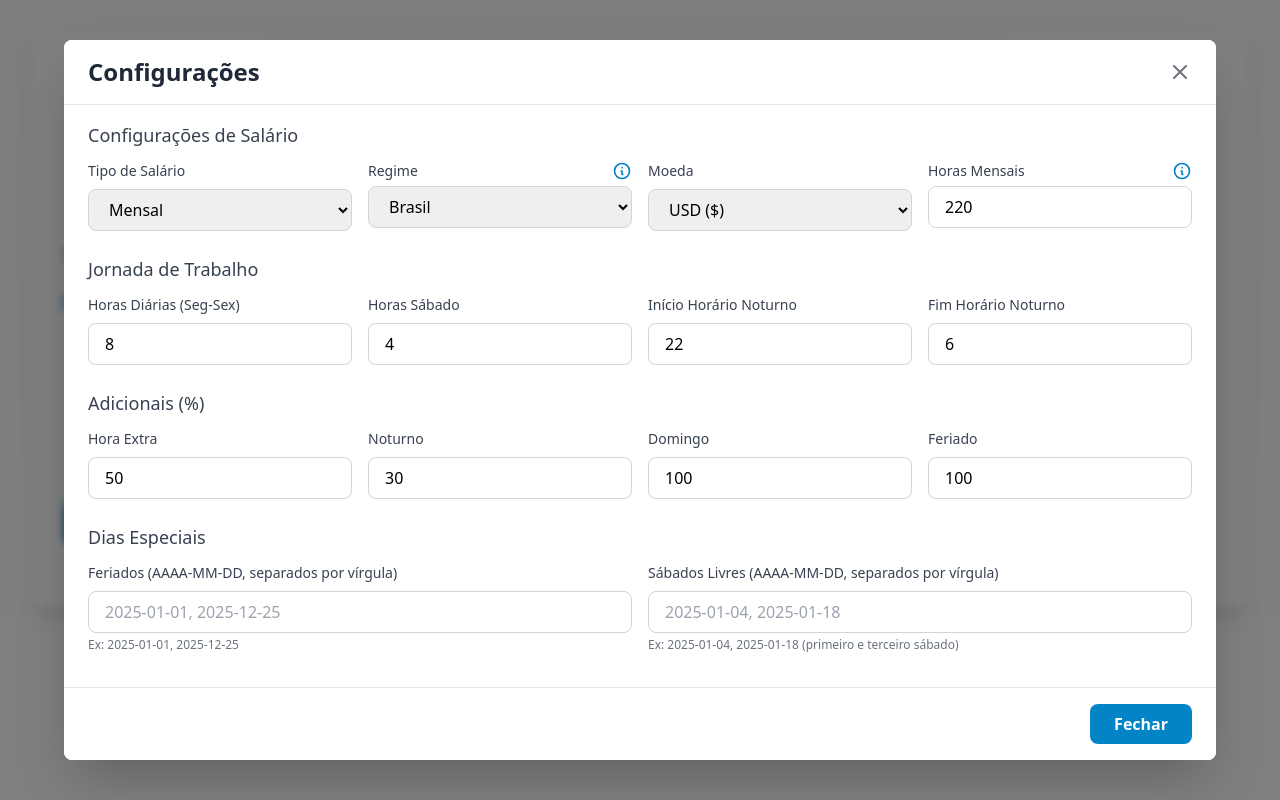
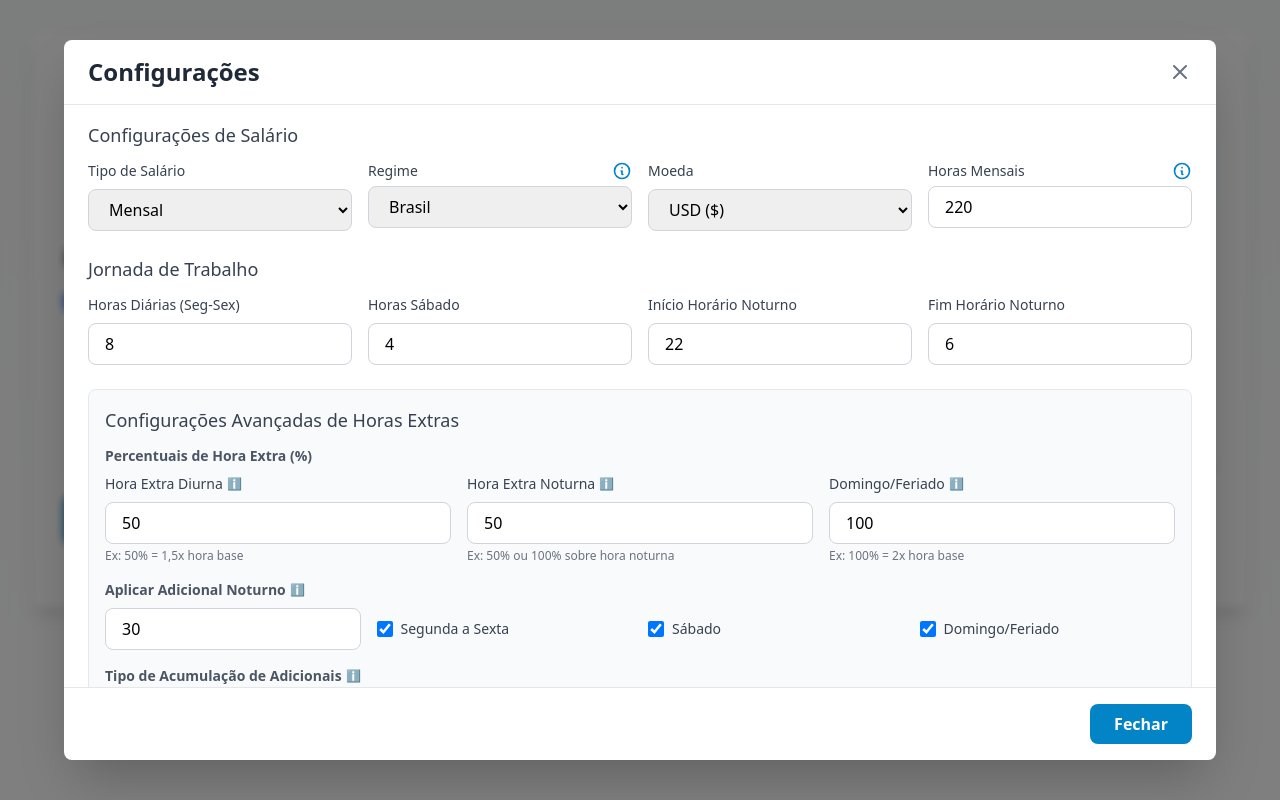
Before and after one commit to filipesr/horas-extras, a Next.js app: page / in a window 1280 px wide. Both pictures are taken after a click on the button "Config". Built offline with nearby package versions, Linux system fonts and the light colour scheme.

Commit message:
improving config tab

```diff
--- a/app/components/ConfigurationSection.tsx
+++ b/app/components/ConfigurationSection.tsx
@@ -43,10 +43,24 @@ export default function ConfigurationSection({
         ...config,
         regime: newRegime,
         horasMensais: 208,
+
+        // Percentuais de hora extra
+        percentualExtraDiurna: 50,
+        percentualExtraNoturna: 100, // 100% sobre a hora noturna base
+        percentualExtraDomingoFeriado: 100,
+
+        // Adicional noturno
+        percentualNoturno: 30,
+        noturnoSegSex: true,
+        noturnoSabado: true,
+        noturnoDomingoFeriado: true, // Paraguay NÃO acumula
+
+        // Tipo de acumulação
+        adicionaisSomados: false,
+
+        // Compatibilidade
         percentualExtra: 50,
-        percentualNoturno: 30,
-        percentualDomingo: 100,
-        percentualFeriado: 100,
+
         horasDiarias: 8,
         horasSabado: 5,
         inicioNoturno: 20,
@@ -57,10 +71,24 @@ export default function ConfigurationSection({
         ...config,
         regime: newRegime,
         horasMensais: 220,
+
+        // Percentuais de hora extra
+        percentualExtraDiurna: 50,
+        percentualExtraNoturna: 50,
+        percentualExtraDomingoFeriado: 100,
+
+        // Adicional noturno
+        percentualNoturno: 30,
+        noturnoSegSex: true,
+        noturnoSabado: true,
+        noturnoDomingoFeriado: true, // Brasil acumula noturno em domingo/feriado
+
+        // Tipo de acumulação
+        adicionaisSomados: true,
+
+        // Compatibilidade
         percentualExtra: 50,
-        percentualNoturno: 30,
-        percentualDomingo: 100,
-        percentualFeriado: 100,
+
         horasDiarias: 8,
         horasSabado: 4,
         inicioNoturno: 22,
@@ -386,33 +414,95 @@ export default function ConfigurationSection({
         </div>
       </div>
 
-      {/* Seção: Adicionais */}
-      <div className="mb-6">
+      {/* Seção: Configurações Avançadas de Horas Extras */}
+      <div className="mb-6 p-4 bg-gray-50 dark:bg-gray-900/30 rounded-lg border border-gray-200 dark:border-gray-700">
         <h3 className="text-lg font-medium mb-3 text-gray-700 dark:text-gray-300">
-          Adicionais (%)
+          Configurações Avançadas de Horas Extras
         </h3>
-        <div className="grid grid-cols-1 md:grid-cols-2 lg:grid-cols-4 gap-4">
-          {/* Percentual Hora Extra */}
+
+        {/* Percentuais de Hora Extra */}
+        <div className="mb-4">
+          <h4 className="text-sm font-semibold mb-2 text-gray-600 dark:text-gray-400">
+            Percentuais de Hora Extra (%)
+          </h4>
+          <div className="grid grid-cols-1 md:grid-cols-3 gap-4">
+            {/* Hora Extra Diurna */}
             <div>
               <label className="block text-sm font-medium text-gray-700 dark:text-gray-300 mb-2">
-              Hora Extra
+                <span className="flex items-center gap-1">
+                  Hora Extra Diurna
+                  <span className="text-xs text-gray-500" title="Adicional aplicado sobre horas extras trabalhadas em horário diurno">ℹ️</span>
+                </span>
               </label>
               <input
                 type="number"
-              value={config.percentualExtra}
+                value={config.percentualExtraDiurna}
                 onChange={(e) =>
-                setConfig({ ...config, percentualExtra: parseFloat(e.target.value) || 0 })
+                  setConfig({ ...config, percentualExtraDiurna: parseFloat(e.target.value) || 0 })
                 }
                 className="w-full px-4 py-2 border border-gray-300 dark:border-gray-600 rounded-lg focus:ring-2 focus:ring-primary-500 focus:border-transparent dark:bg-gray-700 dark:text-white"
                 placeholder="50"
               />
+              <p className="text-xs text-gray-500 dark:text-gray-400 mt-1">
+                Ex: 50% = 1,5x hora base
+              </p>
             </div>
 
+            {/* Hora Extra Noturna */}
+            <div>
+              <label className="block text-sm font-medium text-gray-700 dark:text-gray-300 mb-2">
+                <span className="flex items-center gap-1">
+                  Hora Extra Noturna
+                  <span className="text-xs text-gray-500" title="Adicional aplicado sobre horas extras trabalhadas em horário noturno">ℹ️</span>
+                </span>
+              </label>
+              <input
+                type="number"
+                value={config.percentualExtraNoturna}
+                onChange={(e) =>
+                  setConfig({ ...config, percentualExtraNoturna: parseFloat(e.target.value) || 0 })
+                }
+                className="w-full px-4 py-2 border border-gray-300 dark:border-gray-600 rounded-lg focus:ring-2 focus:ring-primary-500 focus:border-transparent dark:bg-gray-700 dark:text-white"
+                placeholder="50"
+              />
+              <p className="text-xs text-gray-500 dark:text-gray-400 mt-1">
+                Ex: 50% ou 100% sobre hora noturna
+              </p>
+            </div>
+
+            {/* Hora Extra Domingo/Feriado */}
+            <div>
+              <label className="block text-sm font-medium text-gray-700 dark:text-gray-300 mb-2">
+                <span className="flex items-center gap-1">
+                  Domingo/Feriado
+                  <span className="text-xs text-gray-500" title="Adicional aplicado sobre horas trabalhadas em domingos e feriados">ℹ️</span>
+                </span>
+              </label>
+              <input
+                type="number"
+                value={config.percentualExtraDomingoFeriado}
+                onChange={(e) =>
+                  setConfig({ ...config, percentualExtraDomingoFeriado: parseFloat(e.target.value) || 0 })
+                }
+                className="w-full px-4 py-2 border border-gray-300 dark:border-gray-600 rounded-lg focus:ring-2 focus:ring-primary-500 focus:border-transparent dark:bg-gray-700 dark:text-white"
+                placeholder="100"
+              />
+              <p className="text-xs text-gray-500 dark:text-gray-400 mt-1">
+                Ex: 100% = 2x hora base
+              </p>
+            </div>
+          </div>
+        </div>
+
+        {/* Aplicar Adicional Noturno */}
+        <div className="mb-4">
+          <h4 className="text-sm font-semibold mb-2 text-gray-600 dark:text-gray-400 flex items-center gap-1">
+            Aplicar Adicional Noturno
+            <span className="text-xs text-gray-500 font-normal" title="Define em quais dias o adicional noturno será aplicado">ℹ️</span>
+          </h4>
+          <div className="grid grid-cols-1 md:grid-cols-4 gap-4">
             {/* Percentual Noturno */}
             <div>
-            <label className="block text-sm font-medium text-gray-700 dark:text-gray-300 mb-2">
-              Noturno
-            </label>
               <input
                 type="number"
                 value={config.percentualNoturno}
@@ -423,37 +513,83 @@ export default function ConfigurationSection({
                 placeholder="20"
               />
             </div>
-
-          {/* Percentual Domingo */}
-          <div>
-            <label className="block text-sm font-medium text-gray-700 dark:text-gray-300 mb-2">
-              Domingo
+            {/* Noturno Seg-Sex */}
+            <div className="flex items-center">
+              <input
+                type="checkbox"
+                id="noturnoSegSex"
+                checked={config.noturnoSegSex}
+                onChange={(e) =>
+                  setConfig({ ...config, noturnoSegSex: e.target.checked })
+                }
+                className="w-4 h-4 text-primary-600 bg-gray-100 border-gray-300 rounded focus:ring-primary-500 dark:focus:ring-primary-600 dark:ring-offset-gray-800 focus:ring-2 dark:bg-gray-700 dark:border-gray-600"
+              />
+              <label htmlFor="noturnoSegSex" className="ml-2 text-sm font-medium text-gray-700 dark:text-gray-300">
+                Segunda a Sexta
               </label>
-            <input
-              type="number"
-              value={config.percentualDomingo}
-              onChange={(e) =>
-                setConfig({ ...config, percentualDomingo: parseFloat(e.target.value) || 0 })
-              }
-              className="w-full px-4 py-2 border border-gray-300 dark:border-gray-600 rounded-lg focus:ring-2 focus:ring-primary-500 focus:border-transparent dark:bg-gray-700 dark:text-white"
-              placeholder="100"
-            />
             </div>
 
-          {/* Percentual Feriado */}
+            {/* Noturno Sábado */}
+            <div className="flex items-center">
+              <input
+                type="checkbox"
+                id="noturnoSabado"
+                checked={config.noturnoSabado}
+                onChange={(e) =>
+                  setConfig({ ...config, noturnoSabado: e.target.checked })
+                }
+                className="w-4 h-4 text-primary-600 bg-gray-100 border-gray-300 rounded focus:ring-primary-500 dark:focus:ring-primary-600 dark:ring-offset-gray-800 focus:ring-2 dark:bg-gray-700 dark:border-gray-600"
+              />
+              <label htmlFor="noturnoSabado" className="ml-2 text-sm font-medium text-gray-700 dark:text-gray-300">
+                Sábado
+              </label>
+            </div>
+
+            {/* Noturno Domingo/Feriado */}
+            <div className="flex items-center">
+              <input
+                type="checkbox"
+                id="noturnoDomingoFeriado"
+                checked={config.noturnoDomingoFeriado}
+                onChange={(e) =>
+                  setConfig({ ...config, noturnoDomingoFeriado: e.target.checked })
+                }
+                className="w-4 h-4 text-primary-600 bg-gray-100 border-gray-300 rounded focus:ring-primary-500 dark:focus:ring-primary-600 dark:ring-offset-gray-800 focus:ring-2 dark:bg-gray-700 dark:border-gray-600"
+              />
+              <label htmlFor="noturnoDomingoFeriado" className="ml-2 text-sm font-medium text-gray-700 dark:text-gray-300">
+                Domingo/Feriado
+              </label>
+            </div>
+          </div>
+        </div>
+
+        {/* Tipo de Acumulação */}
         <div>
-            <label className="block text-sm font-medium text-gray-700 dark:text-gray-300 mb-2">
-              Feriado
+          <h4 className="text-sm font-semibold mb-2 text-gray-600 dark:text-gray-400 flex items-center gap-1">
+            Tipo de Acumulação de Adicionais
+            <span className="text-xs text-gray-500 font-normal" title="Define como os adicionais (extra + noturno) são calculados">ℹ️</span>
+          </h4>
+          <div className="flex items-start gap-2 p-3 bg-white dark:bg-gray-800 rounded-lg border border-gray-200 dark:border-gray-600">
+            <input
+              type="checkbox"
+              id="adicionaisSomados"
+              checked={config.adicionaisSomados}
+              onChange={(e) =>
+                setConfig({ ...config, adicionaisSomados: e.target.checked })
+              }
+              className="mt-1 w-4 h-4 text-primary-600 bg-gray-100 border-gray-300 rounded focus:ring-primary-500 dark:focus:ring-primary-600 dark:ring-offset-gray-800 focus:ring-2 dark:bg-gray-700 dark:border-gray-600"
+            />
+            <div>
+              <label htmlFor="adicionaisSomados" className="text-sm font-medium text-gray-700 dark:text-gray-300 cursor-pointer">
+                Adicionais Somados
               </label>
-            <input
-              type="number"
-              value={config.percentualFeriado}
-              onChange={(e) =>
-                setConfig({ ...config, percentualFeriado: parseFloat(e.target.value) || 0 })
-              }
-              className="w-full px-4 py-2 border border-gray-300 dark:border-gray-600 rounded-lg focus:ring-2 focus:ring-primary-500 focus:border-transparent dark:bg-gray-700 dark:text-white"
-              placeholder="100"
-            />
+              <p className="text-xs text-gray-500 dark:text-gray-400 mt-1">
+                ✓ Marcado: Adicional extra + adicional noturno são somados<br/>
+                <span className="italic">Ex: 50% (extra) + 30% (noturno) = 80% total</span><br/><br/>
+                ✗ Desmarcado: Adicional extra é aplicado em cascata sobre o adicional noturno<br/>
+                <span className="italic">Ex: hora base × 1,3 (noturno) × 1,5 (extra) = 1,95x</span>
+              </p>
+            </div>
           </div>
         </div>
       </div>
--- a/app/page.tsx
+++ b/app/page.tsx
@@ -18,10 +18,26 @@ export default function Home() {
     valorSalario: 1000,
     horasMensais: 220,
     currency: 'USD',
+
+    // Percentuais de hora extra
+    percentualExtraDiurna: 50,
+    percentualExtraNoturna: 50,
+    percentualExtraDomingoFeriado: 100,
+
+    // Adicional noturno
+    percentualNoturno: 30,
+    noturnoSegSex: true,
+    noturnoSabado: true,
+    noturnoDomingoFeriado: true,
+
+    // Tipo de acumulação
+    adicionaisSomados: true, // Brasil soma os adicionais
+
+    // Compatibilidade
     percentualExtra: 50,
-    percentualNoturno: 30,
     percentualDomingo: 100,
     percentualFeriado: 100,
+
     horasDiarias: 8,
     horasSabado: 4,
     inicioNoturno: 22,
--- a/app/types/index.ts
+++ b/app/types/index.ts
@@ -22,10 +22,26 @@ export interface Config {
   valorSalario: number
   horasMensais: number
   currency: 'BRL' | 'PYG' | 'USD'
-  percentualExtra: number
+
+  // Percentuais de hora extra
+  percentualExtraDiurna: number // Percentual para hora extra diurna
+  percentualExtraNoturna: number // Percentual para hora extra noturna
+  percentualExtraDomingoFeriado: number // Percentual para hora extra em domingo/feriado
+
+  // Adicional noturno
   percentualNoturno: number
-  percentualDomingo: number
-  percentualFeriado: number
+  noturnoSegSex: boolean // Aplicar adicional noturno de seg-sex
+  noturnoSabado: boolean // Aplicar adicional noturno no sábado
+  noturnoDomingoFeriado: boolean // Aplicar adicional noturno em domingo/feriado
+
+  // Tipo de acumulação
+  adicionaisSomados: boolean // true = somados, false = multiplicados em cascata
+
+  // Configurações antigas mantidas para compatibilidade
+  percentualExtra: number // Compatibilidade
+  percentualDomingo: number // Compatibilidade
+  percentualFeriado: number // Compatibilidade
+
   horasDiarias: number
   horasSabado: number
   inicioNoturno: number
--- a/app/utils/calculator.ts
+++ b/app/utils/calculator.ts
@@ -106,23 +106,12 @@ export const calcularHorasNoturnas = (
 }
 
 /**
- * Calcula um registro de trabalho completo
+ * Calcula um registro de trabalho completo usando configurações detalhadas
  *
- * Regras Brasil:
- * - Segunda a sexta: jornada de 8h, horas além recebem adicional de hora extra (50%)
- * - Sábado: jornada de 4h, horas além recebem adicional de hora extra (50%)
- * - Sábado livre: adicional de 50% sobre TODAS as horas (não é hora extra)
- * - Domingo: adicional de 100% sobre TODAS as horas (não separa hora extra)
- * - Feriado: adicional de 100% sobre TODAS as horas (não separa hora extra)
- * - Noturno a partir das 22h: adicional noturno (30%) sobre horas noturnas
- * - Adicionais de domingo/feriado e noturno são cumulativos
- *
- * Regras Paraguay:
- * - Segunda a sábado: jornada de 8h (seg-sex) ou 4h (sáb)
- * - Hora extra diurna (seg-sáb): +50% (1,5x)
- * - Hora ordinária noturna (seg-sáb): +30% (1,3x)
- * - Hora extra noturna (seg-sáb): +100% sobre hora noturna (2,6x hora diurna)
- * - Qualquer hora em domingo/feriado: +100% (2x), NÃO acumula com extra ou noturno
+ * A lógica agora é genérica e usa as configurações avançadas para determinar:
+ * - Percentuais específicos para hora extra diurna, noturna e domingo/feriado
+ * - Em quais dias o adicional noturno é aplicado
+ * - Se os adicionais são somados ou multiplicados em cascata
  *
  * IMPORTANTE: Esta função assume que entrada e saída estão no mesmo dia.
  * Para períodos que cruzam meia-noite, use calculateRecord
@@ -160,85 +149,123 @@ const calculateSingleDayRecord = (
     config.fimNoturno
   )
 
-  // Precisamos separar as horas noturnas entre normais e extras
-  const horasNoturnasNormais = horasNormais > 0
+  // Separar horas noturnas entre normais e extras (proporcionalmente)
+  const horasNoturnasNormais = horasNormais > 0 && horasNoturnas > 0
     ? Math.min(horasNoturnas, horasNormais * (horasNoturnas / horasTrabalhadas))
     : 0
   const horasNoturnasExtras = horasNoturnas - horasNoturnasNormais
 
-  // Calcular valores base
+  // Calcular horas diurnas (não noturnas)
+  const horasDiurnasNormais = horasNormais - horasNoturnasNormais
+  const horasDiurnasExtras = horasExtras - horasNoturnasExtras
+
+  // Verificar se deve aplicar adicional noturno neste tipo de dia
+  const aplicarNoturno =
+    (tipoDia === 'seg-sex' && config.noturnoSegSex) ||
+    (tipoDia === 'sabado' && config.noturnoSabado) ||
+    (tipoDia === 'sabado-livre' && config.noturnoSabado) ||
+    ((tipoDia === 'domingo' || tipoDia === 'feriado') && config.noturnoDomingoFeriado)
+
+  // Calcular valores
   let valorNormal = 0
   let valorExtra = 0
   let valorNoturno = 0
   let valorDomingo = 0
   let valorFeriado = 0
 
-  // REGIME PARAGUAIO
-  if (config.regime === 'Paraguay') {
+  // DOMINGOS E FERIADOS
   if (tipoDia === 'domingo' || tipoDia === 'feriado') {
-      // Paraguay: Em domingo/feriado, adicional de 100% sobre hora normal
-      // NÃO acumula com noturno
+    // Valor base de todas as horas
     valorNormal = horasTrabalhadas * valorHora
-      valorExtra = horasTrabalhadas * valorHora * (config.percentualDomingo / 100)
 
+    // Adicional de domingo/feriado sobre todas as horas
+    valorExtra = horasTrabalhadas * valorHora * (config.percentualExtraDomingoFeriado / 100)
+
+    // Adicional noturno (se aplicável)
+    if (aplicarNoturno && horasNoturnas > 0) {
+      if (config.adicionaisSomados) {
+        // Somado: adicional noturno sobre as horas noturnas
+        valorNoturno = horasNoturnas * valorHora * (config.percentualNoturno / 100)
+      } else {
+        // Multiplicado em cascata: adicional noturno aplicado sobre o valor já com adicional de domingo/feriado
+        const valorHoraComDomingoFeriado = valorHora * (1 + config.percentualExtraDomingoFeriado / 100)
+        valorNoturno = horasNoturnas * valorHoraComDomingoFeriado * (config.percentualNoturno / 100)
+      }
+    }
+
+    // Separar para relatório
     if (tipoDia === 'domingo') {
       valorDomingo = valorExtra
     } else {
       valorFeriado = valorExtra
     }
-    } else if (tipoDia === 'sabado-livre') {
-      // Sábado livre: adicional de 50% sobre TODAS as horas
+  }
+  // SÁBADO LIVRE
+  else if (tipoDia === 'sabado-livre') {
+    // Valor base de todas as horas
     valorNormal = horasTrabalhadas * valorHora
+
+    // Adicional de 50% sobre todas as horas (sábado livre)
     valorExtra = horasTrabalhadas * valorHora * 0.5
+
+    // Adicional noturno (se aplicável)
+    if (aplicarNoturno && horasNoturnas > 0) {
+      if (config.adicionaisSomados) {
+        valorNoturno = horasNoturnas * valorHora * (config.percentualNoturno / 100)
       } else {
-      // Segunda a sábado: aplica regras de extra e noturno
+        const valorHoraComExtra = valorHora * 1.5
+        valorNoturno = horasNoturnas * valorHoraComExtra * (config.percentualNoturno / 100)
+      }
+    }
+  }
+  // DIAS ÚTEIS (SEG-SEX E SÁBADO NORMAL)
+  else {
+    // === HORAS NORMAIS ===
 
-      // Horas diurnas normais
-      const horasDiurnasNormais = horasNormais - horasNoturnasNormais
+    // Horas diurnas normais: valor base
     valorNormal = horasDiurnasNormais * valorHora
 
-      // Horas noturnas normais: valor normal + 30%
-      const valorHorasNoturnasNormais = horasNoturnasNormais * valorHora
-      valorNormal += valorHorasNoturnasNormais
-      valorNoturno = valorHorasNoturnasNormais * (config.percentualNoturno / 100)
+    // Horas noturnas normais: valor base + adicional noturno
+    if (horasNoturnasNormais > 0) {
+      const valorBaseNoturnasNormais = horasNoturnasNormais * valorHora
+      valorNormal += valorBaseNoturnasNormais
 
-      // Horas extras diurnas: 1.5x
-      const horasDiurnasExtras = horasExtras - horasNoturnasExtras
-      valorExtra = horasDiurnasExtras * valorHora * (1 + config.percentualExtra / 100)
-
-      // Horas extras noturnas: 2.6x hora diurna
-      // (1.3x base noturna + 100% de extra sobre base noturna = 2.6x base diurna)
-      const valorHorasNoturnasExtras = horasNoturnasExtras * valorHora
-      valorExtra += valorHorasNoturnasExtras * (1 + config.percentualExtra / 100)
-      valorNoturno += valorHorasNoturnasExtras * (config.percentualNoturno / 100)
+      if (aplicarNoturno) {
+        valorNoturno = valorBaseNoturnasNormais * (config.percentualNoturno / 100)
       }
     }
-  // REGIME BRASILEIRO
-  else {
-    if (tipoDia === 'domingo') {
-      // Brasil: Domingo - valor normal + adicional de 100% vai para "Extra"
-      // ACUMULA com noturno
-      valorNormal = horasTrabalhadas * valorHora
-      valorExtra = horasTrabalhadas * valorHora * (config.percentualDomingo / 100)
-      valorDomingo = valorExtra
-      valorNoturno = horasNoturnas * valorHora * (config.percentualNoturno / 100)
-    } else if (tipoDia === 'feriado') {
-      // Brasil: Feriado - valor normal + adicional de 100% vai para "Extra"
-      // ACUMULA com noturno
-      valorNormal = horasTrabalhadas * valorHora
-      valorExtra = horasTrabalhadas * valorHora * (config.percentualFeriado / 100)
-      valorFeriado = valorExtra
-      valorNoturno = horasNoturnas * valorHora * (config.percentualNoturno / 100)
-    } else if (tipoDia === 'sabado-livre') {
-      // Brasil: Sábado livre - adicional de 50% sobre TODAS as horas
-      valorNormal = horasTrabalhadas * valorHora
-      valorExtra = horasTrabalhadas * valorHora * 0.5
-      valorNoturno = horasNoturnas * valorHora * (config.percentualNoturno / 100)
+
+    // === HORAS EXTRAS ===
+
+    // Horas extras diurnas
+    if (horasDiurnasExtras > 0) {
+      valorExtra += horasDiurnasExtras * valorHora * (1 + config.percentualExtraDiurna / 100)
+    }
+
+    // Horas extras noturnas
+    if (horasNoturnasExtras > 0) {
+      const valorBaseNoturnasExtras = horasNoturnasExtras * valorHora
+
+      if (aplicarNoturno) {
+        if (config.adicionaisSomados) {
+          // SOMADOS: percentualExtraNoturna JÁ é o total (não adiciona percentualNoturno)
+          // Ex: hora base (10) × (1 + 100% extra) = 20 total
+          // O percentualExtraNoturna já considera tudo, não soma o percentualNoturno
+          valorExtra += valorBaseNoturnasExtras * (1 + config.percentualExtraNoturna / 100)
+          // valorNoturno não é adicionado porque já está incluso no percentualExtraNoturna
         } else {
-      // Brasil: Seg-Sex e Sábado normal - cálculo tradicional
-      valorNormal = horasNormais * valorHora
-      valorExtra = horasExtras * valorHora * (1 + config.percentualExtra / 100)
-      valorNoturno = horasNoturnas * valorHora * (config.percentualNoturno / 100)
+          // CASCATA: adicional noturno incide sobre o valor da hora extra
+          // Ex: hora extra = 10 × (1 + 100%) = 20
+          //     adicional noturno = 20 × 30% = 6
+          //     total = 20 + 6 = 26
+          const valorHoraExtra = valorBaseNoturnasExtras * (1 + config.percentualExtraNoturna / 100)
+          valorExtra += valorHoraExtra
+          valorNoturno += valorHoraExtra * (config.percentualNoturno / 100)
+        }
+      } else {
+        // Sem adicional noturno, apenas hora extra
+        valorExtra += valorBaseNoturnasExtras * (1 + config.percentualExtraNoturna / 100)
+      }
     }
   }
 
```
Lines whose indentation alone changed are shown as unchanged.
